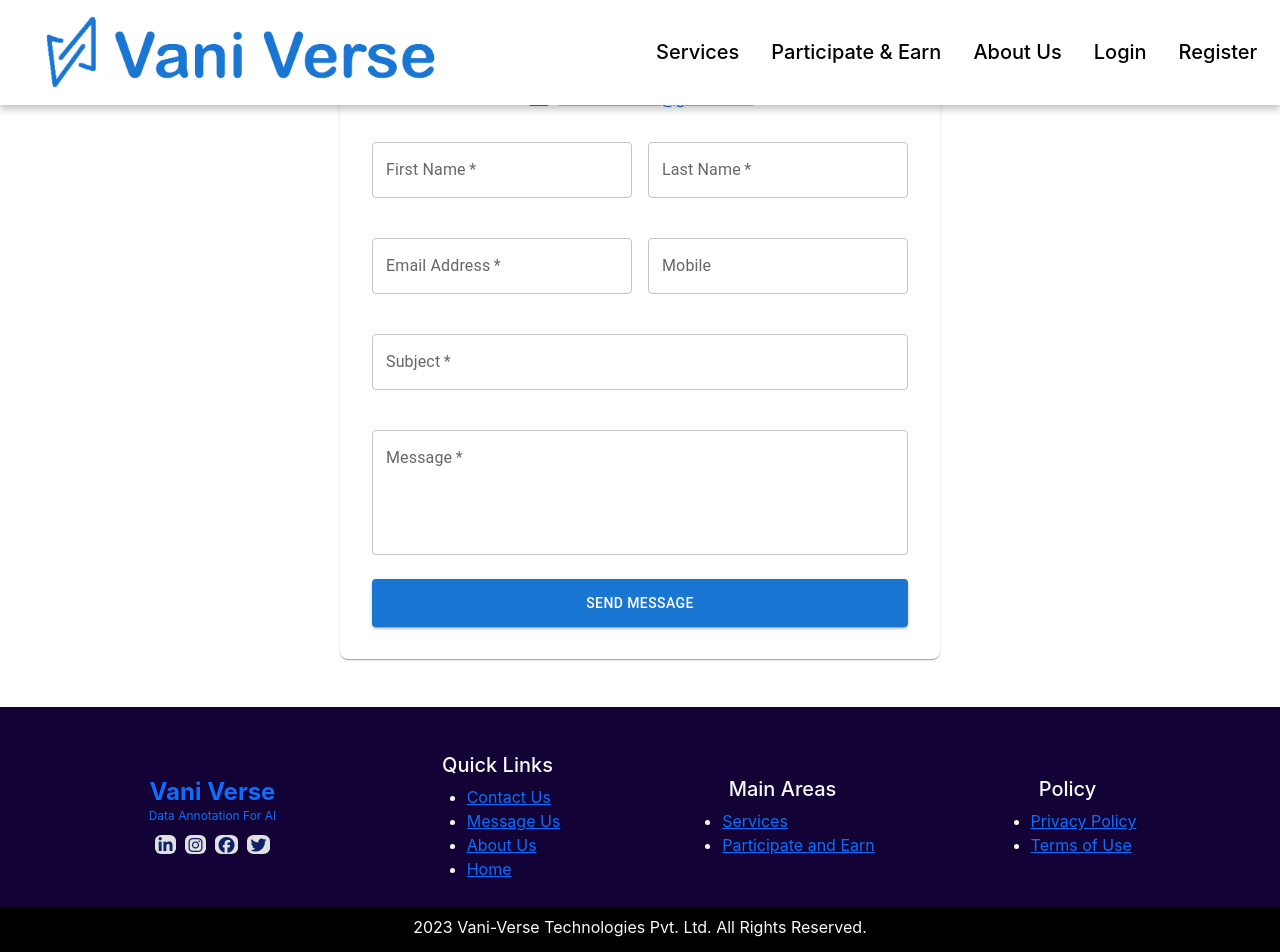
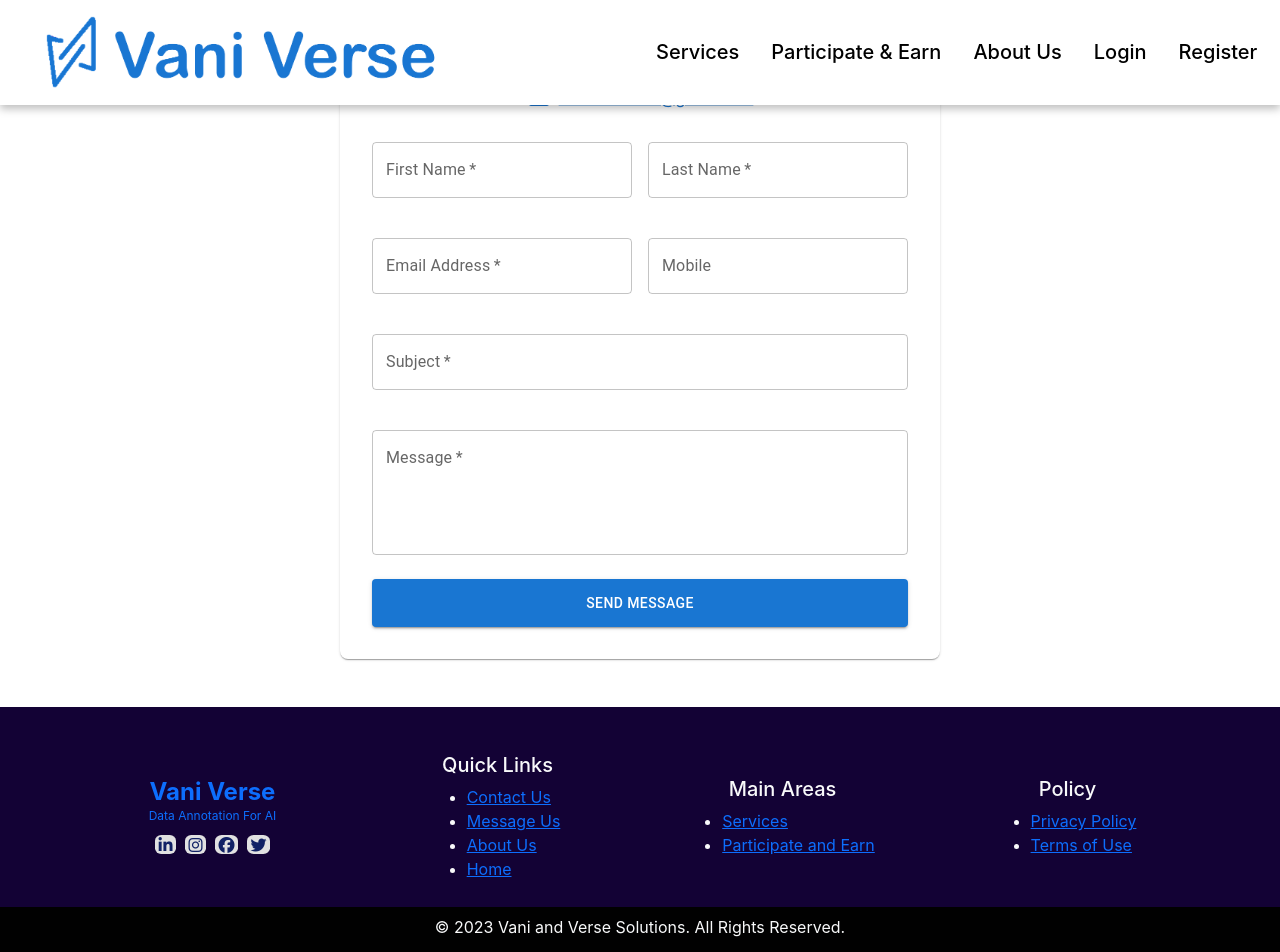
Before and after one commit to TanmoyTheStudent/VaniVerseDemo2, a React (Create React App) app: page /message-us in a window 1280 px wide. Shown: the top 952 px of the page. Built offline with nearby package versions, Linux system fonts and the light colour scheme.

Commit message:
Update Footer.js

```diff
--- a/src/components/header-footer/Footer.js
+++ b/src/components/header-footer/Footer.js
@@ -67,7 +67,7 @@ function Footer() {
                             </Link>
                         </li>
                         <li className="nav-item">
-                            <Link to="/our-solutions" >
+                            <Link to="/participate&earn" >
                             Participate and Earn
                             </Link>
                         </li>
@@ -98,7 +98,7 @@ function Footer() {
     </div>
     <div className="col-12 text-light d-flex align-items-center justify-content-center " style={{ backgroundColor: '#010101' }}>
             <p className='mt-2'>
-                2023 Vani-Verse Technologies Pvt. Ltd. All Rights Reserved.
+                © 2023 Vani and Verse Solutions. All Rights Reserved.
             </p>
     </div>
 
```
